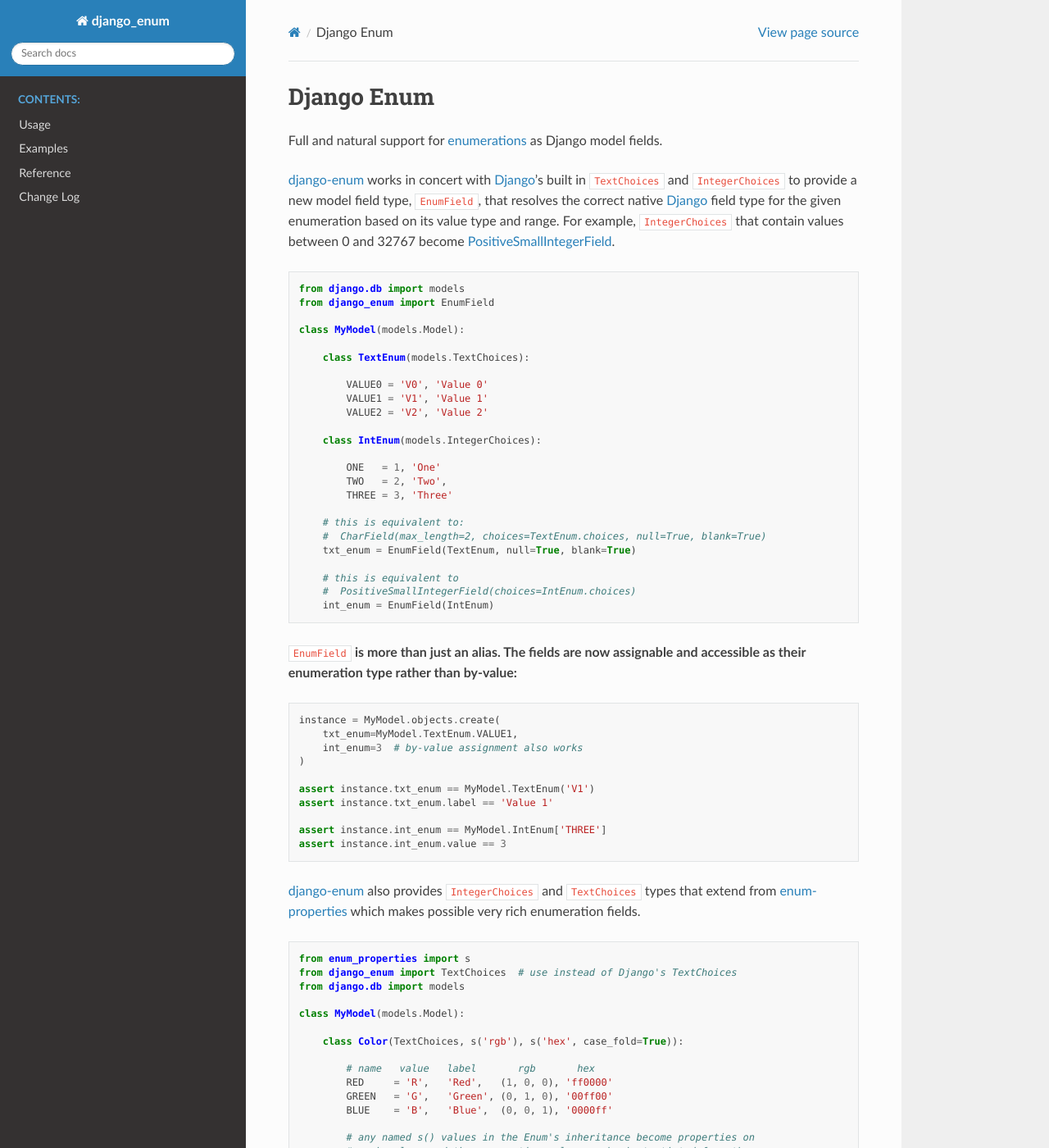
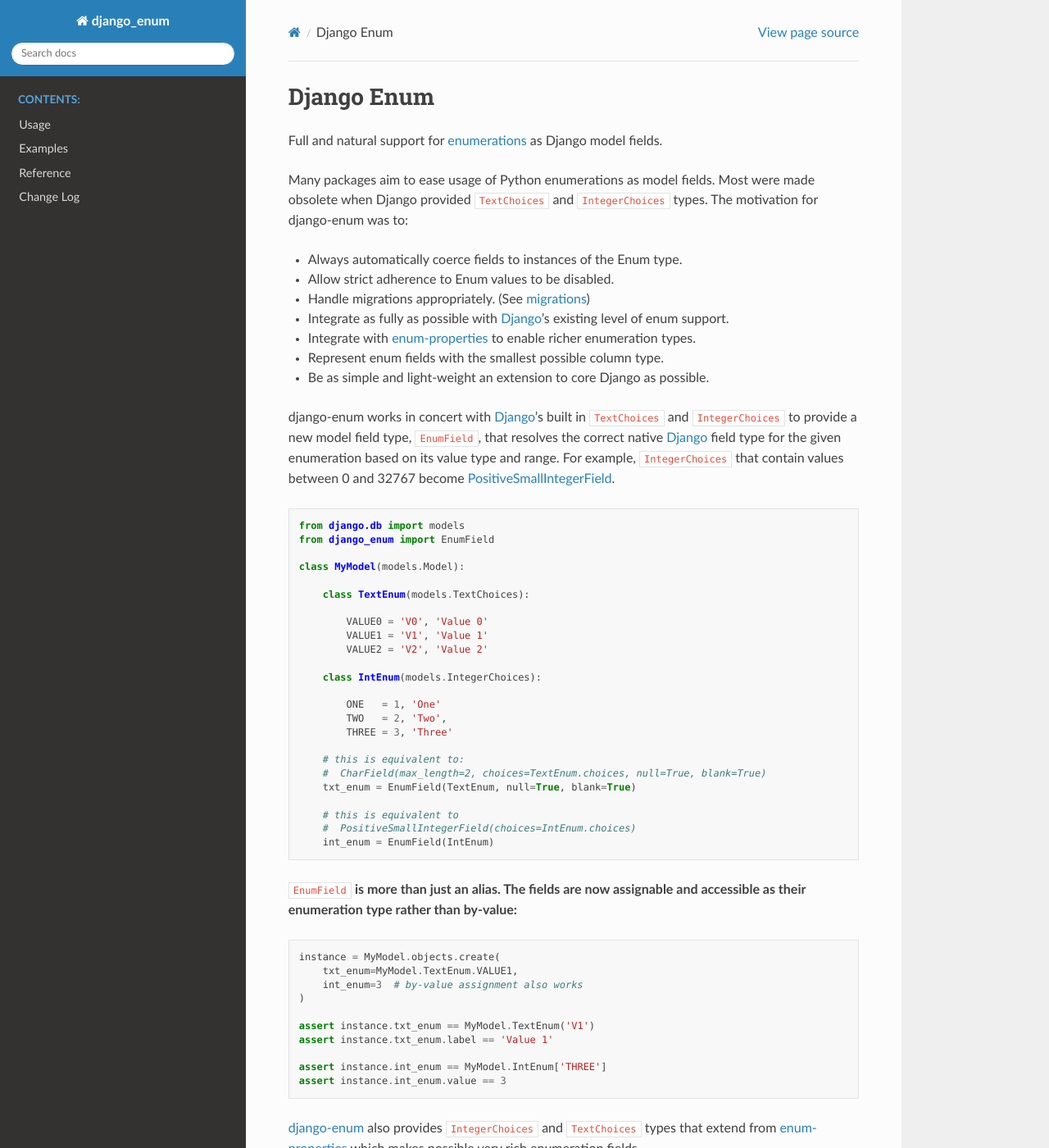
Before and after one commit to bckohan/django-enum, a Sphinx documentation site: the page built from doc/source/index.rst, in a window 1280 px wide and 1400 px high. Shown: the whole window at 82% size. Built offline with Sphinx 7.4.7 and the Read the Docs theme 2.0.0, drawn with Linux system fonts in a browser that asks for light colours; some of the changed text lies outside the part shown.

Commit message:
doc updates

```diff
--- a/doc/source/index.rst
+++ b/doc/source/index.rst
@@ -6,12 +6,23 @@
 
 Full and natural support for enumerations_ as Django model fields.
 
-`django-enum <https://django-enum.readthedocs.io/en/latest/>`_ works in concert
-with Django_'s built in ``TextChoices`` and ``IntegerChoices`` to provide a new
-model field type, ``EnumField``, that resolves the correct native Django_ field
-type for the given enumeration based on its value type and range. For example,
-``IntegerChoices`` that contain values between 0 and 32767 become
-`PositiveSmallIntegerField <https://docs.djangoproject.com/en/stable/ref/models/fields/#positivesmallintegerfield>`_.
+Many packages aim to ease usage of Python enumerations as model fields. Most
+were made obsolete when Django provided ``TextChoices`` and ``IntegerChoices``
+types. The motivation for django-enum was to:
+
+* Always automatically coerce fields to instances of the Enum type.
+* Allow strict adherence to Enum values to be disabled.
+* Handle migrations appropriately. (See `migrations <https://django-enum.readthedocs.io/en/latest/usage.html#migrations>`_)
+* Integrate as fully as possible with Django_'s existing level of enum support.
+* Integrate with enum-properties_ to enable richer enumeration types.
+* Represent enum fields with the smallest possible column type.
+* Be as simple and light-weight an extension to core Django as possible.
+
+django-enum works in concert with Django_'s built in ``TextChoices`` and
+``IntegerChoices`` to provide a new model field type, ``EnumField``, that
+resolves the correct native Django_ field type for the given enumeration based
+on its value type and range. For example, ``IntegerChoices`` that contain
+values between 0 and 32767 become `PositiveSmallIntegerField <https://docs.djangoproject.com/en/stable/ref/models/fields/#positivesmallintegerfield>`_.
 
 .. code:: python
 
@@ -68,7 +79,7 @@
     from django_enum import TextChoices  # use instead of Django's TextChoices
     from django.db import models
 
-    class MyModel(models.Model):
+    class TextChoicesExample(models.Model):
 
         class Color(TextChoices, s('rgb'), s('hex', case_fold=True)):
 
@@ -83,15 +94,30 @@
 
         color = EnumField(Color)
 
-    instance = MyModel.objects.create(color=MyModel.Color('FF0000'))
-
+    instance = TextChoicesExample.objects.create(
+        color=TextChoicesExample.Color('FF0000')
+    )
     assert instance.color == TextChoicesExample.Color('Red')
     assert instance.color == TextChoicesExample.Color('R')
     assert instance.color == TextChoicesExample.Color((1, 0, 0))
 
-    # save by any symmetric value or enum type instance
+    # direct comparison to any symmetric value also works
+    assert instance.color == 'Red'
+    assert instance.color == 'R'
+    assert instance.color == (1, 0, 0)
+
+    # save by any symmetric value
     instance.color = 'FF0000'
+
+    # access any enum property right from the model field
     assert instance.color.hex == 'ff0000'
+
+    # this also works!
+    assert instance.color == 'ff0000'
+
+    # and so does this!
+    assert instance.color == 'FF0000'
+
     instance.save()
 
     # filtering works by any symmetric value or enum type instance
```
